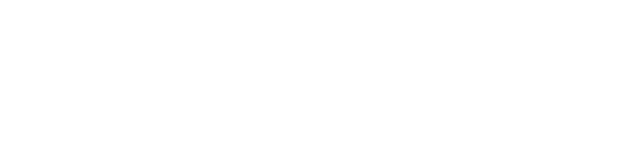
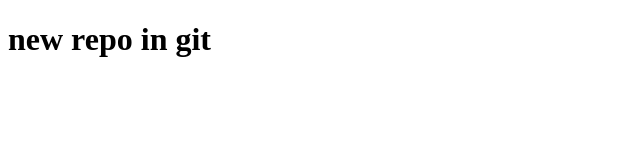
Before and after one commit to Asadsheblu/new-repo, a plain HTML site: page index.html in a window 1280 px wide. Shown: the whole page, without its empty margins (0-640 px from the left). Drawn offline with Linux system fonts and the light colour scheme.

Commit message:
repo-git

```diff
--- a/index.html
+++ b/index.html
@@ -5,11 +5,11 @@
     <meta charset="UTF-8">
     <meta http-equiv="X-UA-Compatible" content="IE=edge">
     <meta name="viewport" content="width=device-width, initial-scale=1.0">
-    <title>Document</title>
+    <title>new reop</title>
 </head>
 
 <body>
-
+    <h1>new repo in git</h1>
 </body>
 
 </html>
```
